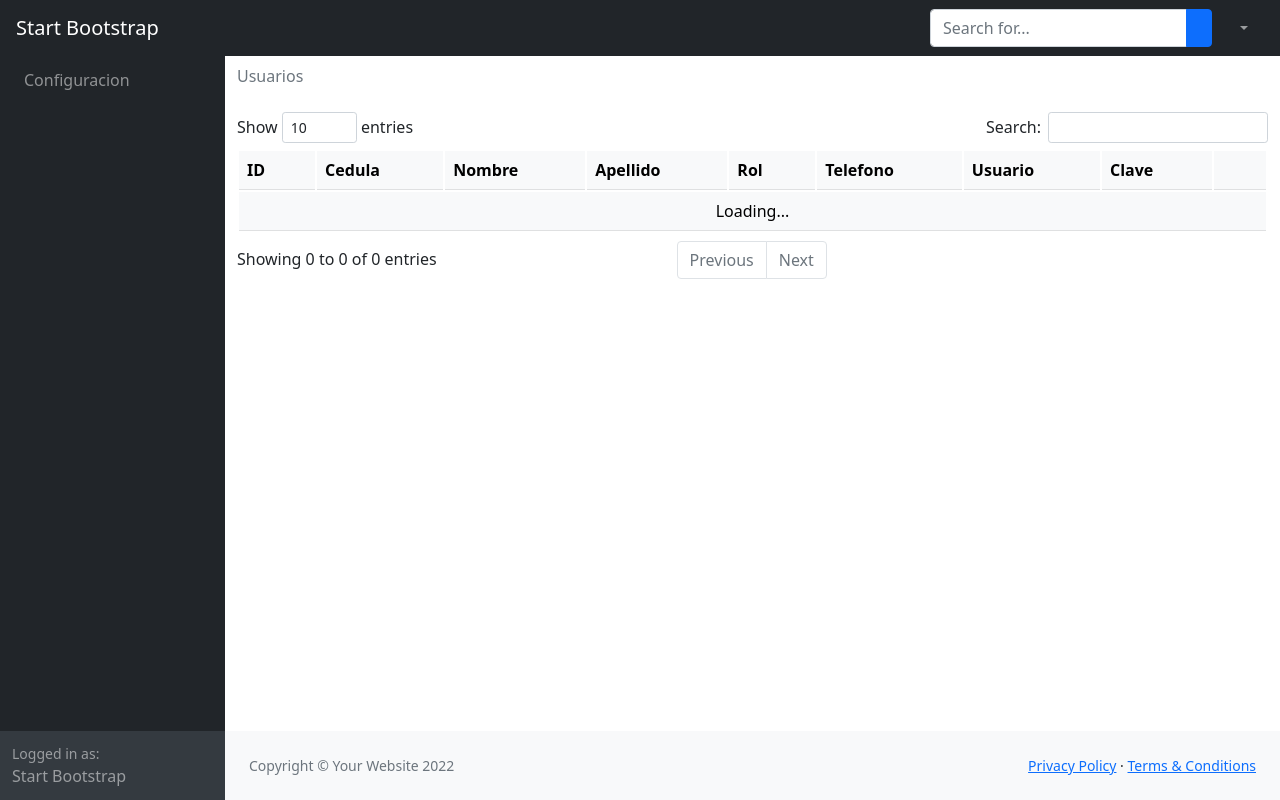
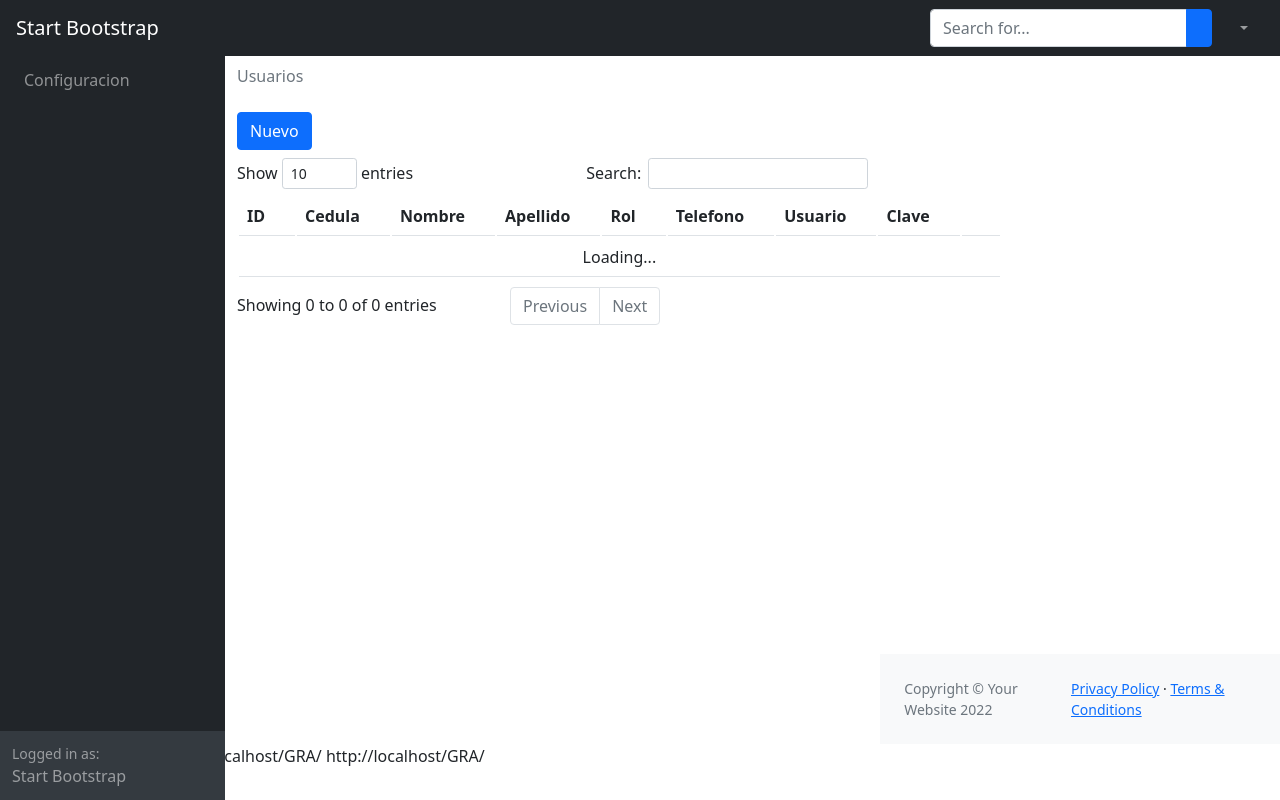
Before and after one commit to Miguel-Rodriguez15/GRA, a PHP site: page /GRA/Usuarios in a window 1280 px wide. Run offline with PHP 8.4, Linux system fonts and the light colour scheme; some libraries are stand-ins or nearby versions.

Commit message:
frontend de registro de usuarios(completed)

```diff
--- a/Assets/js/funciones.js
+++ b/Assets/js/funciones.js
@@ -72,3 +72,6 @@
   }
 
 }
+function frmUsuario() {
+  $("#nuevo_usuario").modal("show");
+}
--- a/Views/Usuarios/index.php
+++ b/Views/Usuarios/index.php
@@ -1,9 +1,10 @@
 <?php
 include "Views/Templates/header.php";?>
 <ol class="breadcrumb mb-4">
-   <li class="breadcrumb-item active">Usuarios</li>
+    <li class="breadcrumb-item active">Usuarios</li>
 </ol>
-<table class="table table-light" id="tblUsuarios">
+<button class="btn btn-primary mb-2" type="button" onclick="frmUsuario()" ;>Nuevo</button>
+<table class="table table-light-mb-2" id="tblUsuarios">
     <thead class="thead-dark">
         <tr>
             <th>ID</th>
@@ -21,4 +22,78 @@
 
     </tbody>
 </table>
+<div id="nuevo_usuario" class="modal fade" tabindex="-1" role="dialog" aria-labelledby="my-modal-title"
+    aria-hidden="true">
+    <div class="modal-dialog" role="document">
+        <div class="modal-content">
+            <div class="modal-header">
+                <h5 class="modal-title" id="my-modal-title">Nuevo usuario</h5>
+                <button class="close" data-dismiss="modal" aria-label="Close">
+                    <span aria-hidden="true">&times;</span>
+                </button>
+            </div>
+            <div class="modal-body">
+                <form method="post" id="frmUsuarios">
+                    <div class="form-group">
+                        <label for="cedula">Cedula</label>
+                        <input id="cedula" class="form-control" type="text" name="cedula" placeholder="cedula">
+                    </div>
+                    <div class="row">
+                        <div class="col-md-6">
+                            <div class="form-group">
+                                <label for="nombre">Nombre</label>
+                                <input id="nombre" class="form-control" type="text" name="nombre" placeholder="nombre">
+                            </div>
+
+                        </div>
+                        <div class="col-md-6">
+                            <div class="form-group">
+                                <label for="apellido">Apellido</label>
+                                <input id="apellido" class="form-control" type="text" name="apellido"
+                                    placeholder="apellido">
+                            </div>
+                        </div>
+                    </div>
+                        <div class="form-group">
+                            <label for="rol">Rol</label>
+                            <select id="rol" class="form-control" name="rol">
+                                <option>administrador</option>
+
+                            </select>
+                        </div>
+                        <div class="form-group">
+                            <label for="telefono">Telefono</label>
+                            <input id="telefono" class="form-control" type="text" name="telefono"
+                                placeholder="telefono">
+                        </div>
+                        <div class="form-group">
+                            <label for="usuario">Usuario</label>
+                            <input id="usuario" class="form-control" type="email" name="usuario" placeholder="usuario">
+                        </div>
+                        <div class="row">
+                            <div class="col-md-6">
+                                <div class="form-group">
+                                    <label for="clave">clave</label>
+                                    <input id="clave" class="form-control" type="password" name="clave"
+                                        placeholder="clave">
+                                </div>
+
+                            </div>
+                            <div class="col-md-6">
+                                <div class="form-group">
+                                    <label for="confirmar">Confirme su clave</label>
+                                    <input id="confirmar" class="form-control" type="password" name="confirmar" placeholder="confirmar clave">
+
+                                </div>
+                            </div>
+
+                        </div>
+
+                    </div>
+                    <button class="btn btn-primary " type="button">Registrar</button>
+                </form>
+            </div>
+        </div>
+    </div>
+</div>
 <?php include "Views/Templates/footer.php";?>
```
